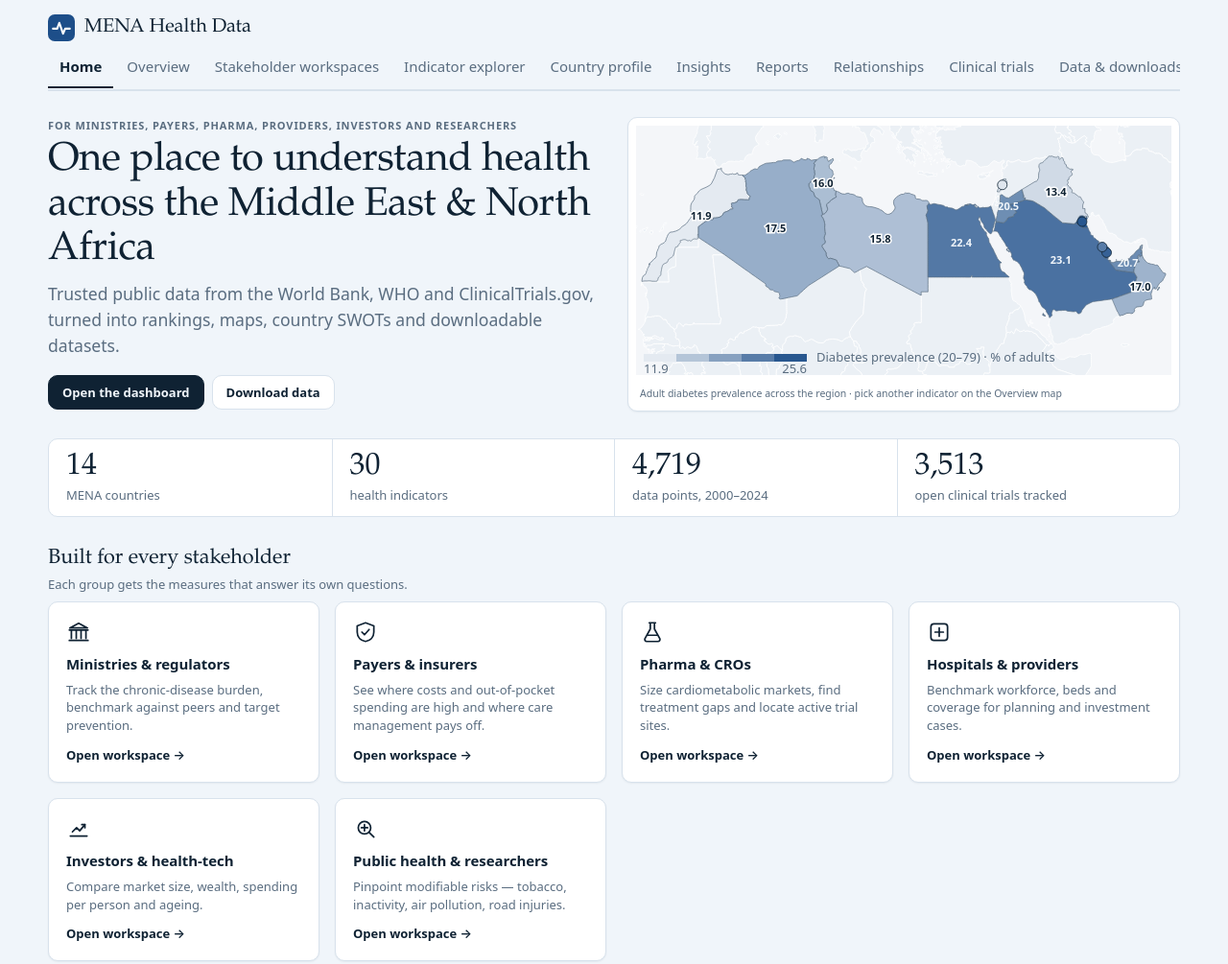
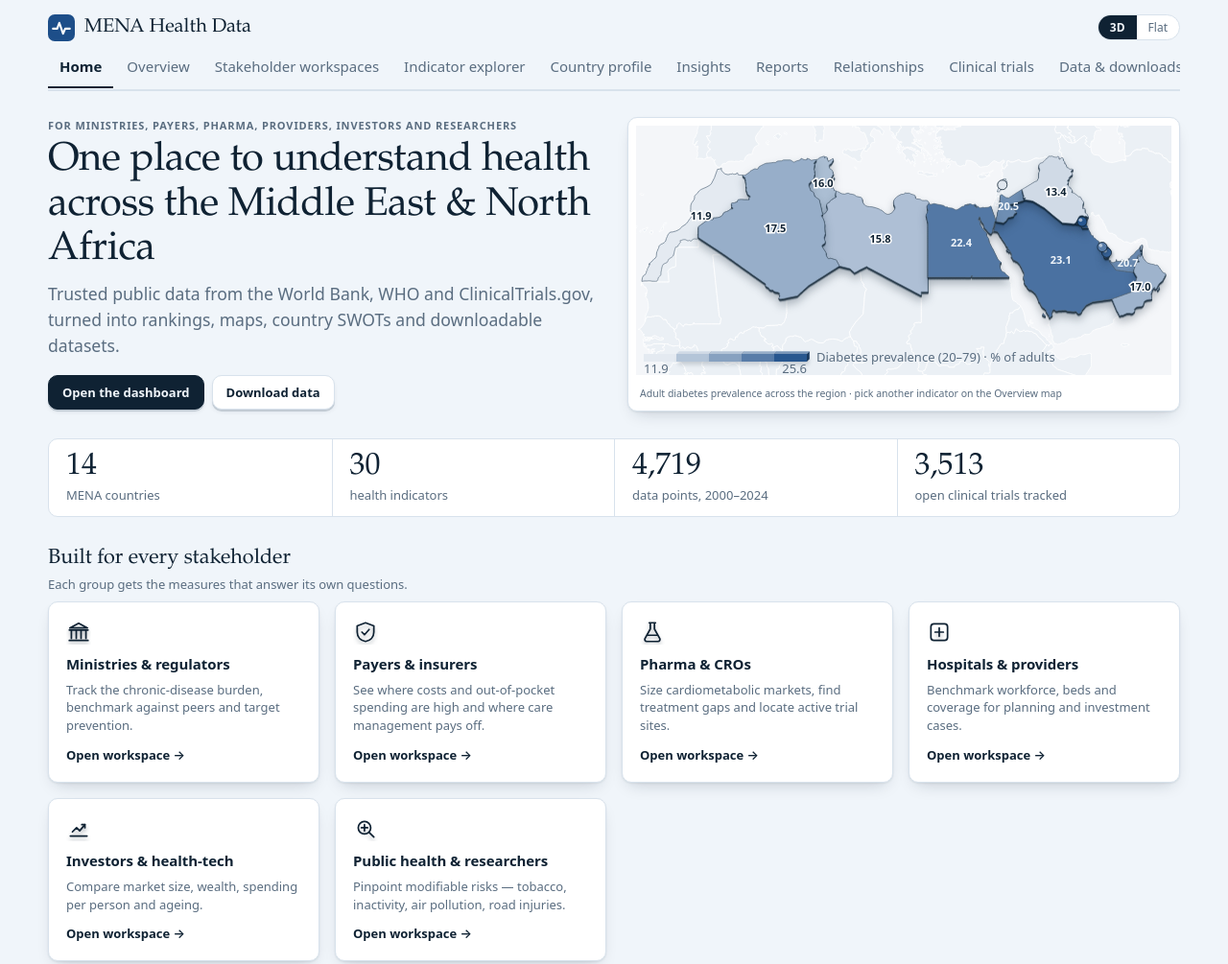
Before and after one commit to mohammadnawaiseh/mena-health-data, a plain HTML site: page index.html in a window 1280 px wide. Shown: the top 1005 px of the page at 96% size. Drawn offline with Linux system fonts and the light colour scheme; no server answers.

Commit message:
3D depth style for all charts, with a 3D / Flat switch
A shared depth layer gives bars a lit top and shaded side face, treemap
blocks a bevel, map countries a raised slab, lines a lifted shadow and
dots a sphere highlight. Values still read from each mark's front face.
Cards, tiles and buttons are raised. The switch in the top bar restores
flat charts and is remembered per browser; PDFs keep vector 3D only.

Co-Authored-By: Claude Opus 5.5 <noreply@anthropic.com>
Claude-Session: https://claude.ai/code/session_01HUdjdvFyHebGZSrDv9B7tn

```diff
--- /dev/null
+++ b/assets/depth.js
@@ -0,0 +1,159 @@
+/* MENA Health Data — 3D depth layer.
+   Gives every chart a 3D look without moving any value: bars get a lit top face and a shaded side face,
+   large blocks (treemap tiles) get a bevel, filled shapes (map countries) are raised, lines are lifted with a
+   shadow and dots become small spheres. Values are still read from each mark's front face, so they stay exact.
+   A 3D / Flat switch in the top bar turns the effect off; the choice is remembered in this browser. */
+(function () {
+  const NS = 'http://www.w3.org/2000/svg';
+  const html = document.documentElement;
+  let flat = false;
+  try { flat = localStorage.getItem('hd-view') === 'flat'; } catch (e) { /* storage blocked */ }
+  html.classList.toggle('hd-flat', flat);
+  const tracked = new Set();
+
+  // ---------- colour helpers ----------
+  const parse = (c) => {
+    const str = String(c || '');
+    let m = str.match(/rgba?\(([^)]+)\)/);
+    if (m) { const p = m[1].split(/[ ,/]+/).filter(Boolean).map(Number); return {r: p[0], g: p[1], b: p[2], a: p.length > 3 ? p[3] : 1}; }
+    m = str.match(/color\(srgb ([^)]+)\)/);
+    if (m) { const p = m[1].split(/[ /]+/).filter(Boolean).map(Number); return {r: p[0] * 255, g: p[1] * 255, b: p[2] * 255, a: p.length > 3 ? p[3] : 1}; }
+    return null;
+  };
+  const lum = (c) => (0.2126 * c.r + 0.7152 * c.g + 0.0722 * c.b) / 255;
+  const probe = () => { let s = document.getElementById('hd-probe'); if (!s) { s = document.createElement('span'); s.id = 'hd-probe'; s.style.display = 'none'; document.body.appendChild(s); } return s; };
+  const resolve = (v) => { const s = probe(); s.style.color = ''; s.style.color = v; return parse(getComputedStyle(s).color); };
+  const mix = (c, t, k) => `rgb(${Math.round(c.r + (t - c.r) * k)},${Math.round(c.g + (t - c.g) * k)},${Math.round(c.b + (t - c.b) * k)})`;
+  const near = (a, b, tol = 12) => a && b && Math.abs(a.r - b.r) + Math.abs(a.g - b.g) + Math.abs(a.b - b.b) < tol;
+  let skip = [];
+  const refreshSkip = () => { skip = ['--cds-chart-grid', '--color-panel', '--color-bg', '--color-border-line', '--cds-chart-axis', '--cds-surface-popover'].map((v) => resolve(`var(${v})`)).filter(Boolean); };
+
+  // ---------- geometry ----------
+  const num = (el, a, d = 0) => { const v = parseFloat(el.getAttribute(a)); return isNaN(v) ? d : v; };
+  const poly = (cls) => { const p = document.createElementNS(NS, 'polygon'); p.setAttribute('class', 'hd3d-face ' + cls); p.setAttribute('pointer-events', 'none'); p.setAttribute('aria-hidden', 'true'); return p; };
+  const pts = (a) => a.map((p) => p.map((v) => Math.round(v * 10) / 10).join(',')).join(' ');
+  const paintFaces = (el, st) => {
+    const fill = parse(getComputedStyle(el).fill); if (!fill) return;
+    const op = getComputedStyle(el).fillOpacity;
+    st.faces.forEach((f) => { f.setAttribute('fill-opacity', op); const t = el.getAttribute('transform'); if (t) f.setAttribute('transform', t); else f.removeAttribute('transform'); });
+    if (st.mode === 'bar') { st.faces[0].setAttribute('fill', mix(fill, 255, 0.38)); st.faces[1].setAttribute('fill', mix(fill, 0, 0.32)); }
+  };
+  const shapeBar = (el, st) => {
+    const x = num(el, 'x'), y = num(el, 'y'), w = num(el, 'width'), h = num(el, 'height');
+    const d = Math.max(2.5, Math.min(5, Math.min(w, h) * 0.35));
+    st.faces[0].setAttribute('points', pts([[x, y], [x + d, y - d], [x + w + d, y - d], [x + w, y]]));
+    st.faces[1].setAttribute('points', pts([[x + w, y], [x + w + d, y - d], [x + w + d, y + h - d], [x + w, y + h]]));
+    const hide = w < 1.5 || h < 1.5; st.faces.forEach((f) => { f.style.display = hide ? 'none' : ''; });
+  };
+  const shapeBevel = (el, st) => {
+    const x = num(el, 'x'), y = num(el, 'y'), w = num(el, 'width'), h = num(el, 'height');
+    const b = Math.max(1.5, Math.min(4, w / 8, h / 8));
+    st.faces[0].setAttribute('points', pts([[x, y], [x + w, y], [x + w - b, y + b], [x + b, y + b], [x + b, y + h - b], [x, y + h]]));
+    st.faces[1].setAttribute('points', pts([[x + w, y], [x + w, y + h], [x, y + h], [x + b, y + h - b], [x + w - b, y + h - b], [x + w - b, y + b]]));
+  };
+  const shapeSphere = (el, st) => {
+    const r = num(el, 'r'), cx = num(el, 'cx'), cy = num(el, 'cy');
+    st.faces[0].setAttribute('cx', cx - r * 0.32); st.faces[0].setAttribute('cy', cy - r * 0.34); st.faces[0].setAttribute('r', Math.max(0.8, r * 0.38));
+    const t = el.getAttribute('transform'); if (t) st.faces[0].setAttribute('transform', t);
+  };
+  const update = (el) => {
+    const st = el.__hd; if (!st) return;
+    if (st.mode === 'bar') shapeBar(el, st); else if (st.mode === 'bevel') shapeBevel(el, st); else if (st.mode === 'sphere') shapeSphere(el, st);
+    if (st.mode !== 'sphere') paintFaces(el, st);
+  };
+
+  // ---------- classify ----------
+  const inAxis = (el) => !!el.closest('.tick, .domain, .legend, defs, clipPath, mask, pattern, marker');
+  const svgSize = (el) => { const s = el.ownerSVGElement; if (!s) return {w: 0, h: 0}; return {w: num(s, 'width', s.clientWidth), h: num(s, 'height', s.clientHeight)}; };
+  const solidFill = (el) => {
+    const cs = getComputedStyle(el); const f = parse(cs.fill);
+    if (!f || f.a < 0.05 || +cs.fillOpacity < 0.3 || +cs.opacity < 0.2) return null;
+    if (skip.some((s) => near(s, f))) return null;
+    return f;
+  };
+  const addRect = (el) => {
+    const w = num(el, 'width'), h = num(el, 'height');
+    if (!solidFill(el)) return;
+    const s = svgSize(el); if (w >= 0.8 * s.w && h >= 0.6 * s.h) return; // a background panel, not a mark
+    const tile = !!el.closest('g.tile') || (w >= 30 && h >= 30);
+    const st = {mode: tile ? 'bevel' : 'bar', faces: [poly(tile ? 'hd3d-hi' : 'hd3d-top'), poly(tile ? 'hd3d-lo' : 'hd3d-side')]};
+    if (tile) { const nx = el.nextSibling; st.faces.forEach((f) => el.parentNode.insertBefore(f, nx)); } // bevel sits on top of the tile
+    else st.faces.forEach((f) => el.parentNode.insertBefore(f, el)); // extrusion sits behind the bar
+    if (!tile) { st.rx = el.getAttribute('rx'); if (!flat && st.rx != null) el.setAttribute('rx', Math.min(+st.rx, 1.5)); }
+    el.__hd = st; tracked.add(el); el.classList.add('hd3d-' + st.mode); update(el);
+  };
+  const addCircle = (el) => {
+    const r = num(el, 'r'); if (r < 3 || !solidFill(el)) return;
+    const c = document.createElementNS(NS, 'circle'); c.setAttribute('class', 'hd3d-face hd3d-shine'); c.setAttribute('pointer-events', 'none'); c.setAttribute('aria-hidden', 'true');
+    el.parentNode.insertBefore(c, el.nextSibling);
+    el.__hd = {mode: 'sphere', faces: [c]}; tracked.add(el); el.classList.add('hd3d-sphere'); update(el);
+  };
+  const addPath = (el) => {
+    const cs = getComputedStyle(el);
+    const f = solidFill(el);
+    if (f) { // raise data shapes (map countries, filled areas); leave pale background land flat
+      const bgDark = lum(skip[2] || {r: 240, g: 245, b: 250}) < 0.3;
+      const isData = cs.cursor === 'pointer';
+      if (!isData && (skip.some((k) => near(k, f, 30)) || (!bgDark && lum(f) > 0.86) || (bgDark && lum(f) < 0.16))) return;
+      el.classList.add('hd3d-slab'); el.__hd = {mode: 'css', faces: []}; return;
+    }
+    const st = parse(cs.stroke);
+    if (cs.fill === 'none' && st && st.a > 0.2 && parseFloat(cs.strokeWidth) >= 1.5 && !skip.some((s) => near(s, st))) { el.classList.add('hd3d-lift'); el.__hd = {mode: 'css', faces: []}; }
+  };
+  const scan = () => {
+    if (!skip.length) refreshSkip();
+    document.querySelectorAll('#dash-root svg').forEach((svg) => {
+      if (svg.closest('.brandrow, .r-brand, .site-top') || svg.classList.contains('brandmark')) return;
+      svg.querySelectorAll('rect, circle, path').forEach((el) => {
+        if (el.__hd || el.classList.contains('hd3d-face') || inAxis(el) || el.closest('[hidden]')) return;
+        if (el.classList.contains('hit')) { el.__hd = {mode: 'none', faces: []}; return; }
+        const t = el.tagName.toLowerCase();
+        if (t === 'rect') addRect(el); else if (t === 'circle') addCircle(el); else addPath(el);
+        if (!el.__hd) el.__hd = {mode: 'none', faces: []};
+      });
+    });
+    tracked.forEach((el) => { if (!el.isConnected) { el.__hd.faces.forEach((f) => f.remove()); tracked.delete(el); } });
+  };
+
+  // ---------- keep faces in step with the charts (redraws, filters, animations) ----------
+  let scanQueued = false; const dirty = new Set(); let frame = 0;
+  const flush = () => {
+    frame = 0;
+    if (scanQueued) { scanQueued = false; scan(); }
+    dirty.forEach((el) => { if (el.isConnected) update(el); }); dirty.clear();
+  };
+  const queue = () => { if (!frame) frame = requestAnimationFrame(flush); };
+  const mo = new MutationObserver((ms) => {
+    for (const m of ms) {
+      if (m.type === 'childList') {
+        if ([...m.addedNodes].some((n) => n.nodeType === 1 && !(n.classList && n.classList.contains('hd3d-face')))) scanQueued = true;
+        m.removedNodes.forEach((n) => { if (n.__hd) n.__hd.faces.forEach((f) => f.remove()); });
+      } else if (m.target.__hd && m.target.__hd.faces.length) dirty.add(m.target);
+      else if (m.attributeName === 'hidden') scanQueued = true;
+    }
+    if (scanQueued || dirty.size) queue();
+  });
+  const start = () => {
+    const root = document.getElementById('dash-root'); if (!root) return;
+    mo.observe(root, {childList: true, subtree: true, attributes: true, attributeFilter: ['x', 'y', 'width', 'height', 'cx', 'cy', 'r', 'transform', 'fill', 'fill-opacity', 'style', 'hidden', 'class']});
+    scanQueued = true; queue();
+    // re-read colours when the system switches light/dark
+    if (window.matchMedia) window.matchMedia('(prefers-color-scheme: dark)').addEventListener('change', () => { refreshSkip(); tracked.forEach((el) => update(el)); });
+    addSwitch();
+  };
+
+  // ---------- 3D / Flat switch ----------
+  const setFlat = (f) => {
+    flat = f; html.classList.toggle('hd-flat', f);
+    try { localStorage.setItem('hd-view', f ? 'flat' : '3d'); } catch (e) { /* ignore */ }
+    tracked.forEach((el) => { const st = el.__hd; if (st && st.rx != null) el.setAttribute('rx', f ? st.rx : Math.min(+st.rx, 1.5)); });
+    document.querySelectorAll('.hd3d-switch button').forEach((b) => b.setAttribute('aria-pressed', String((b.dataset.v === 'flat') === f)));
+  };
+  const addSwitch = () => {
+    const top = document.querySelector('.site-top'); if (!top || top.querySelector('.hd3d-switch')) return;
+    const wrap = document.createElement('div'); wrap.className = 'hd3d-switch'; wrap.setAttribute('role', 'group'); wrap.setAttribute('aria-label', 'Chart style');
+    [['3d', '3D'], ['flat', 'Flat']].forEach(([v, t]) => { const b = document.createElement('button'); b.type = 'button'; b.dataset.v = v; b.textContent = t; b.title = v === 'flat' ? 'Plain flat charts' : '3D charts with depth'; b.setAttribute('aria-pressed', String((v === 'flat') === flat)); b.addEventListener('click', () => setFlat(v === 'flat')); wrap.appendChild(b); });
+    top.appendChild(wrap);
+  };
+  if (document.readyState === 'loading') document.addEventListener('DOMContentLoaded', start); else start();
+})();
--- a/assets/site.css
+++ b/assets/site.css
@@ -342,3 +342,29 @@ body{margin:0;background:var(--color-bg);color:var(--color-fg);font-family:var(-
   .hd .r-kpi .k-val{font-size:1.25rem}
   *{-webkit-print-color-adjust:exact;print-color-adjust:exact}
 }
+
+/* ---------- 3D depth style (switch with the 3D / Flat control in the top bar) ---------- */
+:root{--hd3d-shadow:15,34,51;--hd3d-edge:rgba(15,34,51,.55)}
+@media (prefers-color-scheme:dark){:root{--hd3d-shadow:0,0,0;--hd3d-edge:rgba(0,0,0,.7)}}
+.hd3d-shine{fill:#fff;fill-opacity:.55}
+.hd3d-hi{fill:#fff;fill-opacity:.28}
+.hd3d-lo{fill:#000;fill-opacity:.2}
+.hd3d-slab{filter:drop-shadow(0 1px 0 var(--hd3d-edge)) drop-shadow(0 1px 0 var(--hd3d-edge)) drop-shadow(0 1px 0 var(--hd3d-edge)) drop-shadow(0 5px 4px rgba(var(--hd3d-shadow),.28))}
+.hd3d-lift{filter:drop-shadow(0 3px 2px rgba(var(--hd3d-shadow),.3))}
+.hd3d-sphere{filter:drop-shadow(1px 2px 1.5px rgba(var(--hd3d-shadow),.35))}
+.hd3d-bar{filter:drop-shadow(2px 3px 2px rgba(var(--hd3d-shadow),.18))}
+html:not(.hd-flat) .hd .card{background-image:linear-gradient(180deg,color-mix(in srgb,var(--color-panel) 92%,#fff) 0,var(--color-panel) 70%);box-shadow:0 1px 0 color-mix(in srgb,#fff 60%,transparent) inset,0 1px 2px rgba(var(--hd3d-shadow),.08),0 8px 18px -8px rgba(var(--hd3d-shadow),.22)}
+html:not(.hd-flat) .hd .kpi,html:not(.hd-flat) .hd .r-kpi,html:not(.hd-flat) .hd .finding{transition:transform .18s ease-out,box-shadow .18s ease-out}
+html:not(.hd-flat) .hd .kpi:hover,html:not(.hd-flat) .hd .finding:hover{transform:translateY(-3px);box-shadow:0 1px 0 #fff inset,0 14px 24px -10px rgba(var(--hd3d-shadow),.32)}
+html:not(.hd-flat) .hd .r-kpi{box-shadow:0 1px 0 color-mix(in srgb,#fff 60%,transparent) inset,0 4px 10px -6px rgba(var(--hd3d-shadow),.28)}
+html:not(.hd-flat) .hd .btn,html:not(.hd-flat) .hd .seg,html:not(.hd-flat) .hd .pill,html:not(.hd-flat) .hd .dash-select{box-shadow:0 2px 0 color-mix(in srgb,var(--color-border-line) 90%,#000),0 3px 6px -3px rgba(var(--hd3d-shadow),.2)}
+html:not(.hd-flat) .hd .btn:active{transform:translateY(2px);box-shadow:0 0 0 var(--color-border-line)}
+html:not(.hd-flat) .hd table.heat td[style*="background"]{box-shadow:inset 1px 1px 0 rgba(255,255,255,.35),inset -1px -2px 0 rgba(0,0,0,.16)}
+html:not(.hd-flat) .hd .swq,html:not(.hd-flat) .hd .r-swq{box-shadow:0 6px 14px -8px rgba(var(--hd3d-shadow),.28)}
+html:not(.hd-flat) .hd .gauge svg rect:first-of-type{filter:drop-shadow(0 1px 0 rgba(255,255,255,.6))}
+.hd-flat .hd3d-face{display:none}
+.hd-flat .hd3d-slab,.hd-flat .hd3d-lift,.hd-flat .hd3d-sphere,.hd-flat .hd3d-bar{filter:none}
+.hd3d-switch{display:inline-flex;border:1px solid var(--color-border-line);border-radius:999px;overflow:hidden;margin-left:auto;background:var(--color-panel)}
+.hd3d-switch button{font:inherit;font-size:12px;border:0;background:none;color:var(--color-fg-muted);padding:4px 12px;cursor:pointer}
+.hd3d-switch button[aria-pressed=true]{background:var(--color-fg);color:var(--color-bg);font-weight:600}
+@media print{.hd3d-slab,.hd3d-lift,.hd3d-sphere,.hd3d-bar{filter:none!important}.hd .card,.hd .r-kpi,.hd .r-swq{box-shadow:none!important;background-image:none!important}}
--- a/index.html
+++ b/index.html
@@ -20,7 +20,7 @@
 <link rel="icon" type="image/svg+xml" href="assets/favicon.svg">
 <link rel="icon" type="image/png" sizes="32x32" href="assets/favicon-32.png">
 <link rel="apple-touch-icon" href="assets/apple-touch-icon.png">
-<link rel="stylesheet" href="assets/site.css?v=20261125">
+<link rel="stylesheet" href="assets/site.css?v=20261125b">
 </head>
 <body>
 <div class="site-top"><a class="brand" href="#/home"><svg viewBox="0 0 32 32" aria-hidden="true"><rect width="32" height="32" rx="8" fill="#1d4e89"/><path d="M6 17h5l2.5-7 4.5 13 2.5-6H26" fill="none" stroke="#fff" stroke-width="2.4" stroke-linecap="round" stroke-linejoin="round"/></svg><span>MENA Health Data</span></a></div>
@@ -259,20 +259,21 @@
 </div>
 </div>
 <footer class="site-foot">© 2026 Dr. Mohammad Al Nawayseh · MENA Health Data. Data: World Bank (CC BY 4.0), WHO, ClinicalTrials.gov, PubMed (US National Library of Medicine), OpenAlex, Natural Earth. An independent resource, not affiliated with these organisations. Figures are for information, not medical or investment advice.</footer>
-<script src="assets/d3.min.js?v=20261125"></script>
-<script src="assets/dash-shim.js?v=20261125"></script>
-<script src="assets/core.js?v=20261125"></script>
-<script src="assets/charts.js?v=20261125"></script>
-<script src="assets/live.js?v=20261125"></script>
-<script src="assets/extra.js?v=20261125"></script>
-<script src="assets/home.js?v=20261125"></script>
-<script src="assets/ws.js?v=20261125"></script>
-<script src="assets/swot.js?v=20261125"></script>
-<script src="assets/evidence.js?v=20261125"></script>
-<script src="assets/pubmed.js?v=20261125"></script>
-<script src="assets/trends.js?v=20261125"></script>
-<script src="assets/insights.js?v=20261125"></script>
-<script src="assets/reports.js?v=20261125"></script>
-<script src="assets/ui.js?v=20261125"></script>
+<script src="assets/d3.min.js?v=20261125b"></script>
+<script src="assets/dash-shim.js?v=20261125b"></script>
+<script src="assets/core.js?v=20261125b"></script>
+<script src="assets/charts.js?v=20261125b"></script>
+<script src="assets/live.js?v=20261125b"></script>
+<script src="assets/extra.js?v=20261125b"></script>
+<script src="assets/home.js?v=20261125b"></script>
+<script src="assets/ws.js?v=20261125b"></script>
+<script src="assets/swot.js?v=20261125b"></script>
+<script src="assets/evidence.js?v=20261125b"></script>
+<script src="assets/pubmed.js?v=20261125b"></script>
+<script src="assets/trends.js?v=20261125b"></script>
+<script src="assets/insights.js?v=20261125b"></script>
+<script src="assets/reports.js?v=20261125b"></script>
+<script src="assets/ui.js?v=20261125b"></script>
+<script src="assets/depth.js?v=20261125b"></script>
 </body>
 </html>
```
